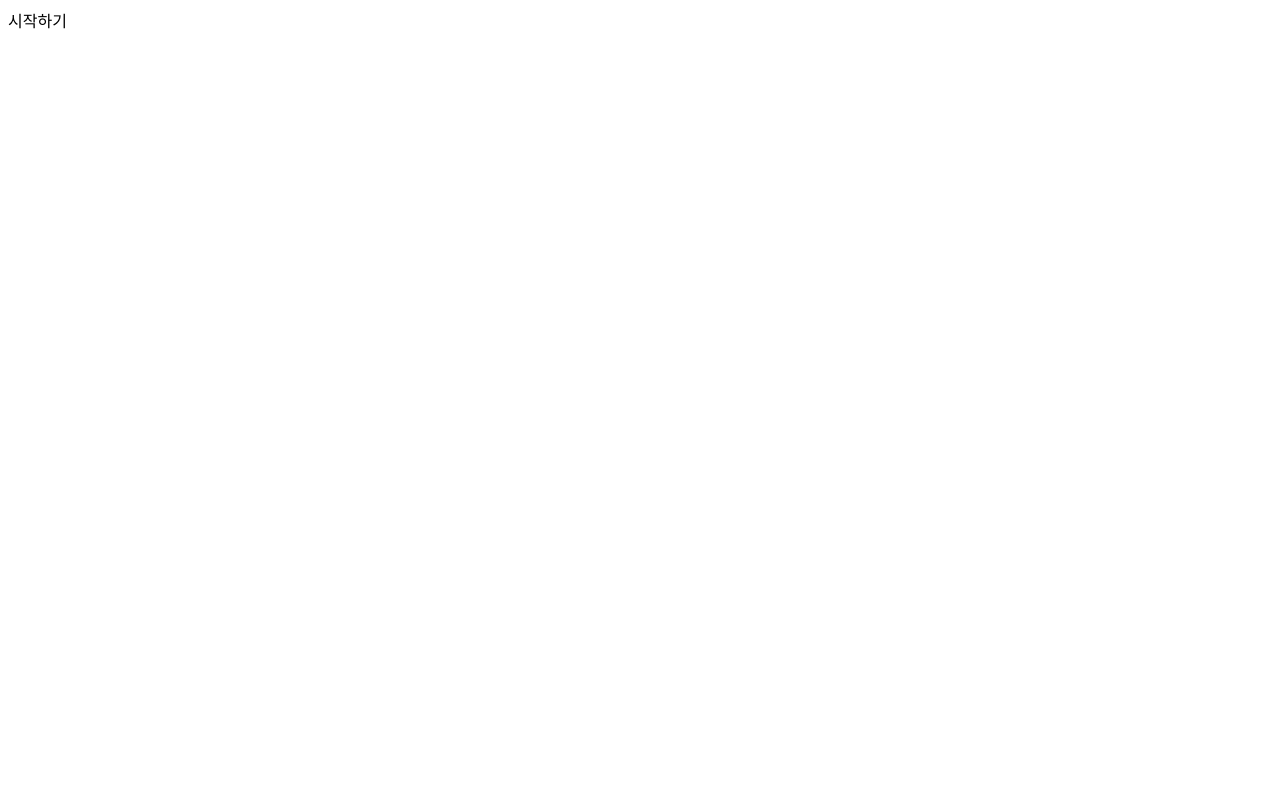
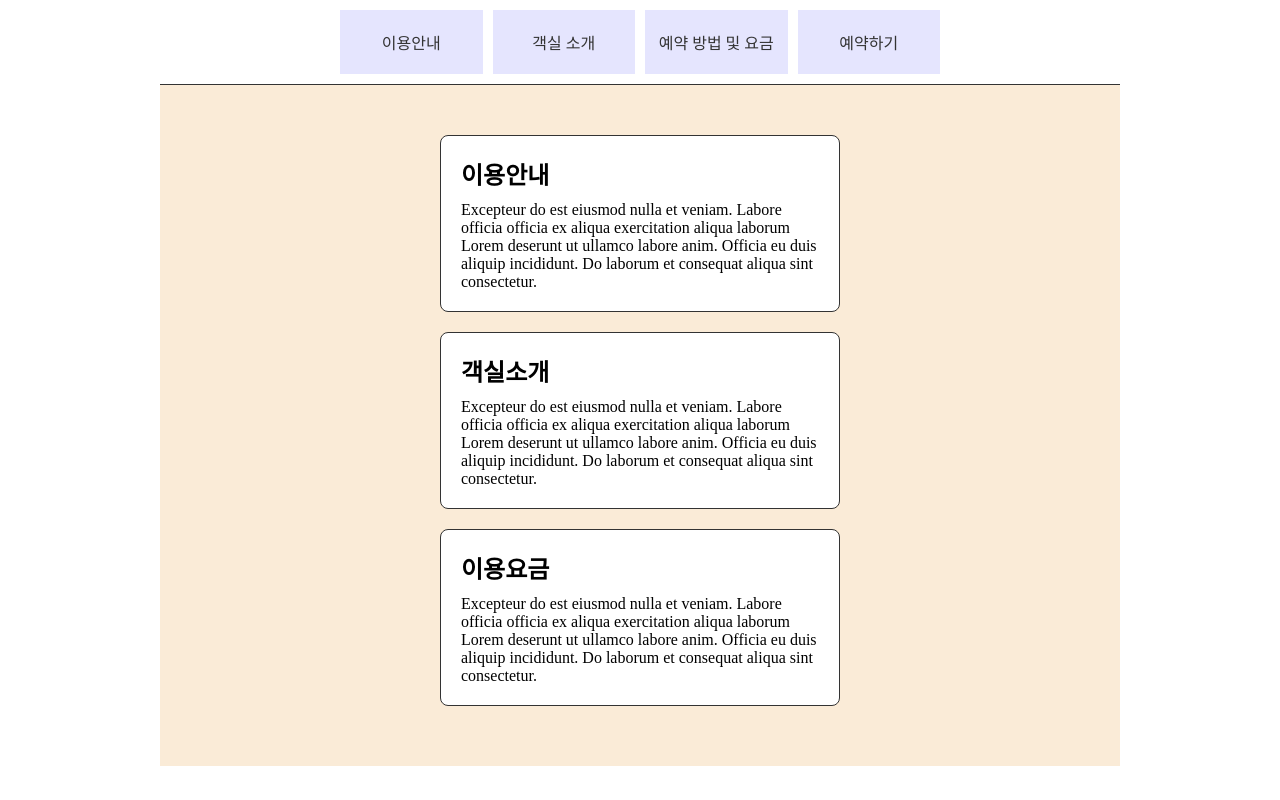
Before and after one commit to dudrl57412-spec/favicon, a plain HTML site: page index.html in a window 1280 px wide. Drawn offline with Linux system fonts and the light colour scheme.

```diff
--- /dev/null
+++ b/css/main.css
@@ -0,0 +1,76 @@
+* {
+  margin: 0;
+  padding: 0;
+  box-sizing: border-box;
+}
+ul,
+li {
+  list-style: none;
+}
+a {
+  color: #333;
+  text-decoration: none;
+}
+/* 전체 레이아웃 */
+.wrap {
+  width: 960px;
+  background-color: antiquewhite;
+  margin: 0 auto;
+  padding-bottom: 10px;
+}
+/* 메뉴 */
+.navi {
+  padding: 10px 0;
+  border-bottom: 1px solid #333;
+  background-color: #fff;
+}
+.navi > ul {
+  display: flex;
+  gap: 10px;
+  width: 600px;
+  margin: 0 auto;
+  /* background-color: rgb(212, 220, 227); */
+}
+.navi > ul > li {
+  width: calc(100% / 4);
+  text-align: center;
+}
+.navi > ul > li > a {
+  display: block;
+  padding: 20px 0;
+  background-color: rgb(229, 229, 254);
+}
+.navi > ul > li > a:hover {
+  background-color: burlywood;
+  color: #fff;
+}
+/* 이용안내 설명 */
+.container {
+  width: 400px;
+  margin: 50px auto;
+
+  /* background-color: aqua; */
+}
+.container li {
+  padding: 20px;
+  margin-bottom: 20px;
+  border: 1px solid #333;
+  border-radius: 8px;
+  background-color: #fff;
+}
+.container h2 {
+  padding-bottom: 10px;
+}
+/* 메뉴 해당하는 아이디로 타겟 */
+#intro:target {
+  color: #fff;
+  background-color: rgb(126, 208, 181);
+}
+#room:target {
+  color: #fff;
+  background-color: rgb(126, 153, 208);
+}
+#reservaion:target {
+  color: #fff;
+  background-color: rgb(208, 126, 201);
+}
--- a/index.html
+++ b/index.html
@@ -1,17 +1,73 @@
-<!DOCTYPE html>
+<!doctype html>
 <html lang="ko">
   <head>
-    <meta charset="UTF-8">
-    <meta name="viewport" content="width=device-width, initial-scale=1.0">
+    <meta charset="UTF-8" />
+    <meta name="viewport" content="width=device-width, initial-scale=1.0" />
     <title>Document</title>
-    <!-- 파비콘자리 -->
-    <link rel="icon" type="image/png" href="images/icon/favicon-96x96.png" sizes="96x96" />
+    <!-- 파비콘 -->
+    <link
+      rel="icon"
+      type="image/png"
+      href="images/icon/favicon-96x96.png"
+      sizes="96x96"
+    />
     <link rel="icon" type="image/svg+xml" href="images/icon/favicon.svg" />
     <link rel="shortcut icon" href="images/icon/favicon.ico" />
-<link rel="apple-touch-icon" sizes="180x180" href="images/icon/apple-touch-icon.png" />
+    <link
+      rel="apple-touch-icon"
+      sizes="180x180"
+      href="images/icon/apple-touch-icon.png"
+    />
     <link rel="manifest" href="images/icon/site.webmanifest" />
+    <!-- css 링크 -->
+     <link rel="stylesheet" href="css/main.css">
   </head>
   <body>
-    시작하기
+    <!-- 전체레이아웃 -->
+    <div class="wrap">
+      <!-- 메뉴 -->
+      <nav class="navi">
+        <ul>
+          <li><a href="#intro">이용안내</a>
+           </li>
+          <li><a href="#room">객실 소개</a></li>
+          <li><a href="#reservaion">예약 방법 및 요금</a></li>
+          <li><a href="reservation.html">예약하기</a></li>
+        </ul>
+      </nav>
+      <!-- 이용안내 설명 -->
+      <ul class="container">
+        <!-- 이용안내 -->
+        <li id="intro">
+          <h2>이용안내</h2>
+          <p>
+            Excepteur do est eiusmod nulla et veniam. Labore officia officia ex
+            aliqua exercitation aliqua laborum Lorem deserunt ut ullamco labore
+            anim. Officia eu duis aliquip incididunt. Do laborum et consequat
+            aliqua sint consectetur.
+          </p>
+        </li>
+        <!-- 객실소개 -->
+        <li id="room">
+          <h2>객실소개</h2>
+          <p>
+            Excepteur do est eiusmod nulla et veniam. Labore officia officia ex
+            aliqua exercitation aliqua laborum Lorem deserunt ut ullamco labore
+            anim. Officia eu duis aliquip incididunt. Do laborum et consequat
+            aliqua sint consectetur.
+          </p>
+        </li>
+        <!-- 이용요금 -->
+        <li id="reservaion">
+          <h2>이용요금</h2>
+          <p>
+            Excepteur do est eiusmod nulla et veniam. Labore officia officia ex
+            aliqua exercitation aliqua laborum Lorem deserunt ut ullamco labore
+            anim. Officia eu duis aliquip incididunt. Do laborum et consequat
+            aliqua sint consectetur.
+          </p>
+        </li>
+      </ul>
+    </div>
   </body>
 </html>
```
Also changed, not shown: css/reservation.css (added, +55 -0 lines), reservation.html (added, +63 -0 lines). Lines whose indentation alone changed are shown as unchanged.
